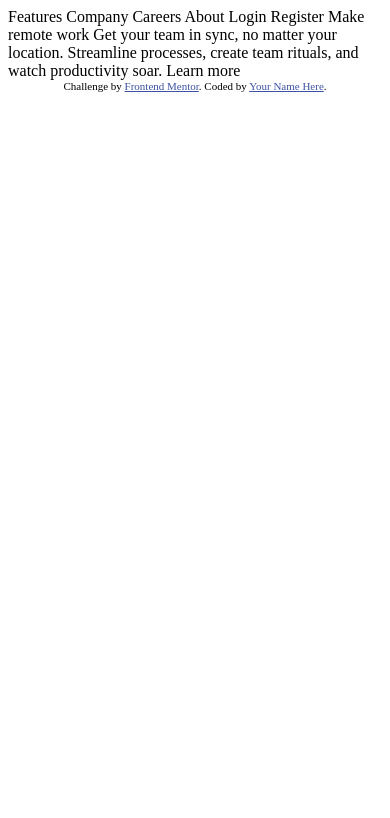
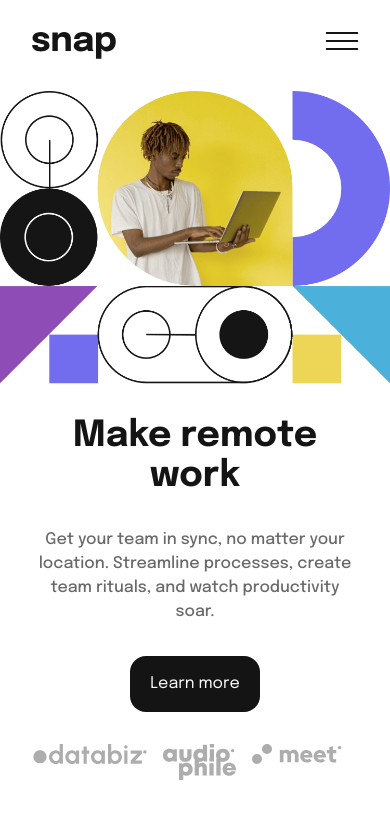
Before and after one commit to CyberGeni/snap, a plain HTML site: page index.html in a window 390 px wide. Drawn offline with nearby package versions, Linux system fonts and the light colour scheme.

Commit message:
completed mobile view and some part of mobile nav

```diff
--- a/index.html
+++ b/index.html
@@ -5,35 +5,75 @@
   <meta name="viewport" content="width=device-width, initial-scale=1.0"> <!-- displays site properly based on user's device -->
 
   <link rel="icon" type="image/png" sizes="32x32" href="./images/favicon-32x32.png">
-
   <title>Frontend Mentor | Intro section with dropdown navigation</title>
 
-  <!-- Feel free to remove these styles or customise in your own stylesheet 👍 -->
-  <style>
-    .attribution { font-size: 11px; text-align: center; }
-    .attribution a { color: hsl(228, 45%, 44%); }
-  </style>
+  <link rel="preconnect" href="https://fonts.googleapis.com">
+  <link rel="preconnect" href="https://fonts.gstatic.com" crossorigin>
+  <link href="https://fonts.googleapis.com/css2?family=Epilogue:wght@100;200;300;400;500;600;700;800;900&display=swap" rel="stylesheet">
+
+  <script src="https://cdn.tailwindcss.com"></script>
 </head>
-<body>
+<body class="font-['Epilogue']">
+  <header class="relative flex justify-between p-8">
+    <img id="toggleBtn" class="h-fit" src="images/logo.svg" alt="">
+    <div id="nav" class="hidden font-medium absolute z-1000 right-0 top-0 p-8 text-[#696969] h-screen w-3/4 bg-[#fafafa]">
+      <img class="absolute right-8" src="images/icon-close-menu.svg" alt="">
+      <nav class="space-y-6 mt-24">
+        <div>
+          <p>Features</p>
+          <ul>
+            <li></li>
+            <li></li>
+            <li></li>
+            <li></li>
+          </ul>
+        </div>
+        <!-- <div>
+          <p></p>
+          <ul>
+            <li></li>
+            <li></li>
+            <li></li>
+            <li></li>
+          </ul>
+        </div> -->
 
-  Features
-  Company
-  Careers
-  About
+        <li class="list-none">Careers</li>
+        <li class="list-none">About</li>
+      </nav>
+      <div class="space-y-6 my-8">
+        <button class="w-full">Login</button>
+        <button class="w-full rounded-2xl border-[#696969] border-2 p-2">Register</button>
+      </div>
+    </div>
+    <img id="toggleBtn" class="h-fit" src="images/icon-menu.svg" alt="">
+  </header>
+  <main class="flex flex-col-reverse">
+    <section class="text-center w-5/6 mx-auto">
+      <h1 class="text-4xl font-bold my-8 text-[#141414]">Make remote work</h1>
+      <p class="text-[#696969] font-medium">Get your team in sync, no matter your location. Streamline processes,
+  create team rituals, and watch productivity soar.</p>
+      <button class="bg-[#141414] text-[#fafafa] px-5 py-4 my-8 rounded-2xl">Learn more</button>
+      <div class="flex space-x-4 wrap mx-auto">
+        <img class="h-fit" src="images/client-databiz.svg" alt="">
+        <img class="h-fit" src="images/client-audiophile.svg" alt="">
+        <img class="h-fit" src="images/client-meet.svg" alt="">
+        <!-- <img class="h-fit" src="images/client-maker.svg" alt=""> -->
+      </div>
+    </section>
+    <section>
+      <img src="images/image-hero-mobile.png" alt="">
+    </section>
+  </main>
 
-  Login
-  Register
+  <!-- Company -->
 
-  Make remote work
 
-  Get your team in sync, no matter your location. Streamline processes,
-  create team rituals, and watch productivity soar.
-
-  Learn more
-
-  <div class="attribution">
+  <!-- <div class="attribution">
     Challenge by <a href="https://www.frontendmentor.io?ref=challenge" target="_blank">Frontend Mentor</a>.
     Coded by <a href="#">Your Name Here</a>.
-  </div>
+  </div> -->
+
+  <script src="main.js" defer></script>
 </body>
 </html>
--- /dev/null
+++ b/main.js
@@ -0,0 +1,11 @@
+var toggleBtn = document.querySelector('#toggleBtn');
+var nav = document.querySelector('#nav');
+var body = document.querySelector('body');
+
+toggleBtn.addEventListener('click', function() {
+    nav.classList.toggle('hidden');
+    document.body.classList.toggle('overflow-hidden');
+    // body.classList.toggle('opacity-50');
+
+    console.log('open navbar');
+});
```
Also changed, not shown: 2 other files.
